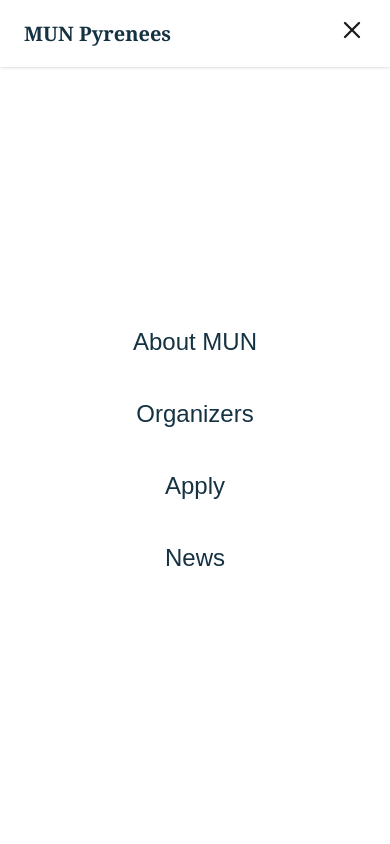
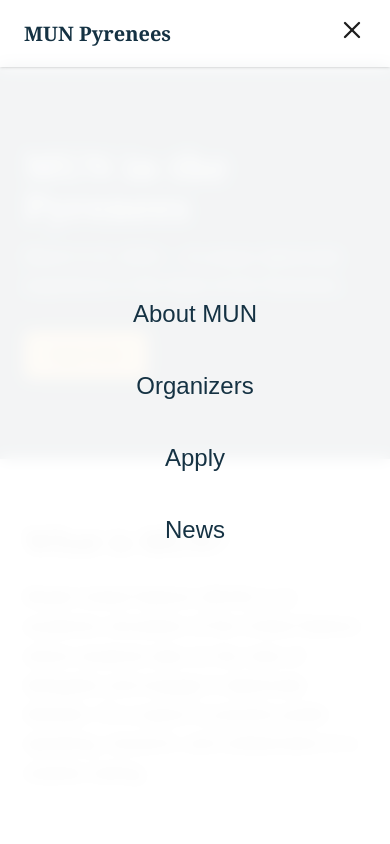
Before and after one commit to PyrenMUN/pyrenmun.github.io, a Next.js app: page / in a window 390 px wide. Both pictures are taken after a click on the button "Toggle menu". Shown: the top 844 px of the page. Built offline with nearby package versions, Linux system fonts and the light colour scheme.

Commit message:
navbar working

```diff
--- a/src/components/navbar.tsx
+++ b/src/components/navbar.tsx
@@ -1,15 +1,33 @@
 "use client";
 
-import React, { useState } from "react";
+import React, { useState, useEffect } from "react";
 import Link from "next/link";
 import { Menu, X } from "lucide-react";
+import clsx from "clsx";
 
 const Navbar = () => {
   const [menuOpen, setMenuOpen] = useState(false);
 
+  const navLinks = [
+    { href: "/about-mun", label: "About MUN" },
+    { href: "/organizers", label: "Organizers" },
+    { href: "/apply", label: "Apply" },
+    { href: "/news", label: "News" },
+  ];
+
+  // Bloque le scroll du body quand le menu est ouvert
+  useEffect(() => {
+    if (typeof window !== "undefined") {
+      document.body.style.overflow = menuOpen ? "hidden" : "auto";
+    }
+    return () => {
+      document.body.style.overflow = "auto";
+    };
+  }, [menuOpen]);
+
   return (
     <header>
-      <nav className="bg-white shadow-sm sticky top-0 z-50 w-full">
+      <nav className="bg-transparent shadow-sm sticky top-0 z-50 w-full">
         <div className="max-w-7xl mx-auto px-6 md:px-20 py-4 flex justify-between items-center">
           <Link href="/" className="text-xl font-serif font-semibold text-[#153243]">
             MUN Pyrenees
@@ -20,33 +38,34 @@ const Navbar = () => {
             </button>
           </div>
           <ul className="hidden md:flex gap-6 text-sm font-medium">
-            <li><Link href="/about-mun" className="hover:text-[#E4B363] transition">About MUN</Link></li>
-            <li><Link href="/organizers" className="hover:text-[#E4B363] transition">Organizers</Link></li>
-            <li><Link href="/apply" className="hover:text-[#E4B363] transition">Apply</Link></li>
-            <li><Link href="/news" className="hover:text-[#E4B363] transition">News</Link></li>
+            {navLinks.map((link) => (
+              <li key={link.href}>
+                <Link href={link.href} className="hover:text-[#E4B363] transition">
+                  {link.label}
+                </Link>
+              </li>
+            ))}
           </ul>
         </div>
       </nav>
 
-      {/* Fullscreen Mobile Menu */}
+      {/* Mobile Menu Overlay with animation */}
       <div
-        className={`fixed inset-0 bg-white bg-opacity-95 z-40 transition-opacity duration-300 ease-in-out transform ${menuOpen ? "opacity-100 pointer-events-auto" : "opacity-0 pointer-events-none"}`}
-        style={{ backdropFilter: "blur(4px)" }}
+        className={clsx(
+          "fixed inset-0 z-40 flex flex-col items-center justify-center gap-10 text-2xl font-medium text-[#153243] bg-white/95 backdrop-blur-sm transform transition-all duration-500 ease-in-out",
+          menuOpen ? "translate-y-0 opacity-100 pointer-events-auto" : "-translate-y-full opacity-0 pointer-events-none"
+        )}
       >
-        <div className="flex justify-between items-center px-6 py-4 sticky top-0 bg-white z-50 shadow-sm">
-          <Link href="/" className="text-xl font-serif font-semibold text-[#153243]">
-            MUN Pyrenees
+        {navLinks.map((link) => (
+          <Link
+            key={link.href}
+            href={link.href}
+            onClick={() => setMenuOpen(false)}
+            className="hover:text-[#E4B363] transition"
+          >
+            {link.label}
           </Link>
-          <button onClick={() => setMenuOpen(false)} aria-label="Close menu">
-            <X size={28} />
-          </button>
-        </div>
-        <div className="flex flex-col items-center justify-center gap-10 text-2xl font-medium text-[#153243] h-[calc(100vh-64px)]">
-          <Link href="/about-mun" onClick={() => setMenuOpen(false)} className="hover:text-[#E4B363] transition">About MUN</Link>
-          <Link href="/organizers" onClick={() => setMenuOpen(false)} className="hover:text-[#E4B363] transition">Organizers</Link>
-          <Link href="/apply" onClick={() => setMenuOpen(false)} className="hover:text-[#E4B363] transition">Apply</Link>
-          <Link href="/news" onClick={() => setMenuOpen(false)} className="hover:text-[#E4B363] transition">News</Link>
-        </div>
+        ))}
       </div>
     </header>
   );
```
Also changed, not shown: 1 other file (tests, documents, lock files or other folders).
